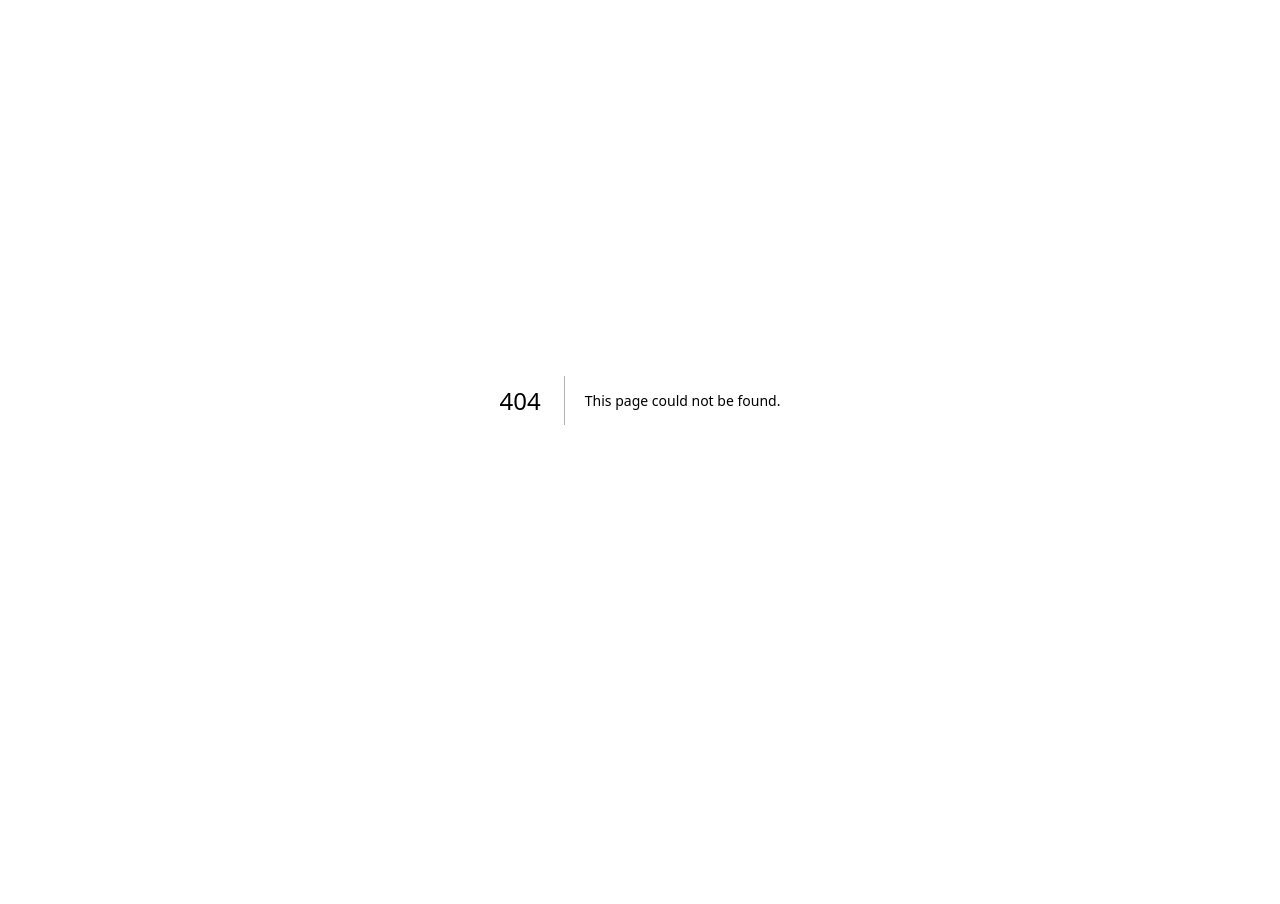
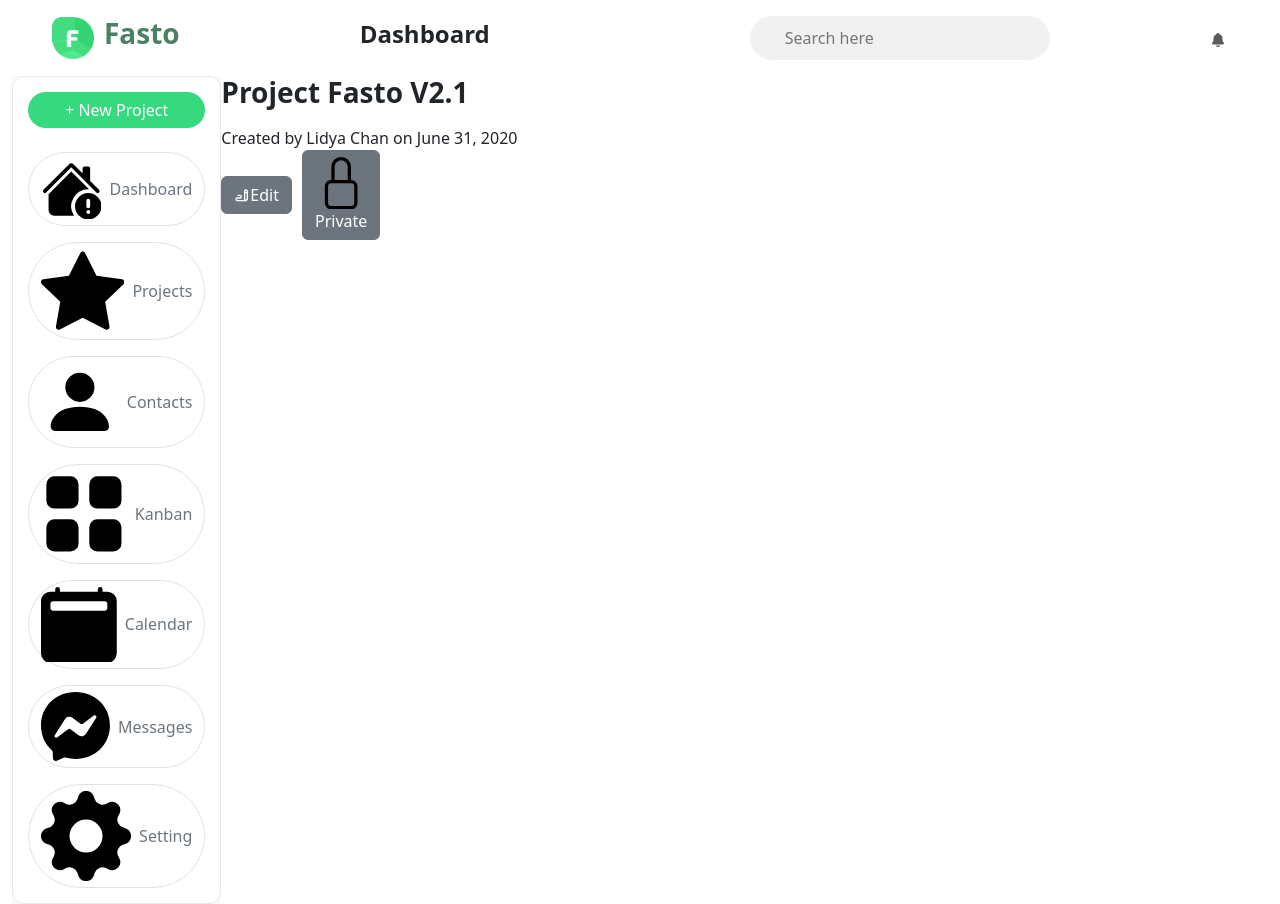
Before and after one commit to SumitYadav97/Fasto_Dashboard, a Next.js app: page /kanban in a window 1280 px wide. Before the commit this address had no page. Before the commit the page ends 800 px from the top, so only its background shows below. Built offline with nearby package versions, Linux system fonts and the light colour scheme.

Commit message:
4th page in progress.

```diff
--- /dev/null
+++ b/app/(dashboard)/kanban/page.js
@@ -0,0 +1,23 @@
+'use client';
+
+import { Button } from "react-bootstrap";
+import { Lock } from "react-bootstrap-icons";
+import { TbWriting } from "react-icons/tb";
+
+const kanban = () => {
+  return (<>
+  <section>
+  <div><h3><b>Project Fasto V2.1</b></h3></div>
+  </section>
+  <div className="mt-3">Created by Lidya Chan on June 31, 2020</div>
+<div className="">
+  <Button variant="secondary"> <TbWriting/>Edit</Button>
+  <Button variant="secondary" style={{marginLeft:"10px"}}> <Lock/>Private</Button>
+  </div>
+
+  </>
+
+  )
+}
+
+export default kanban
```
